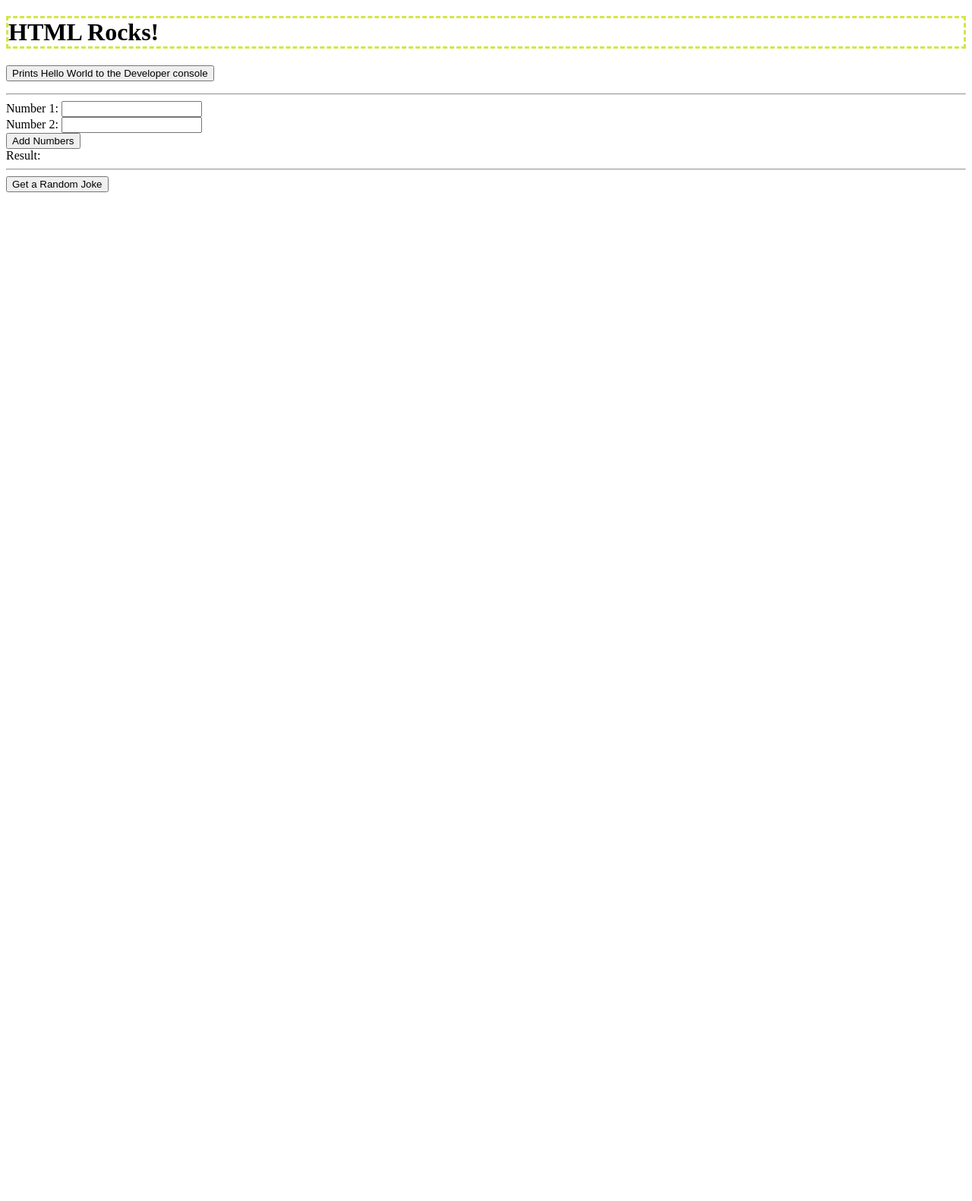
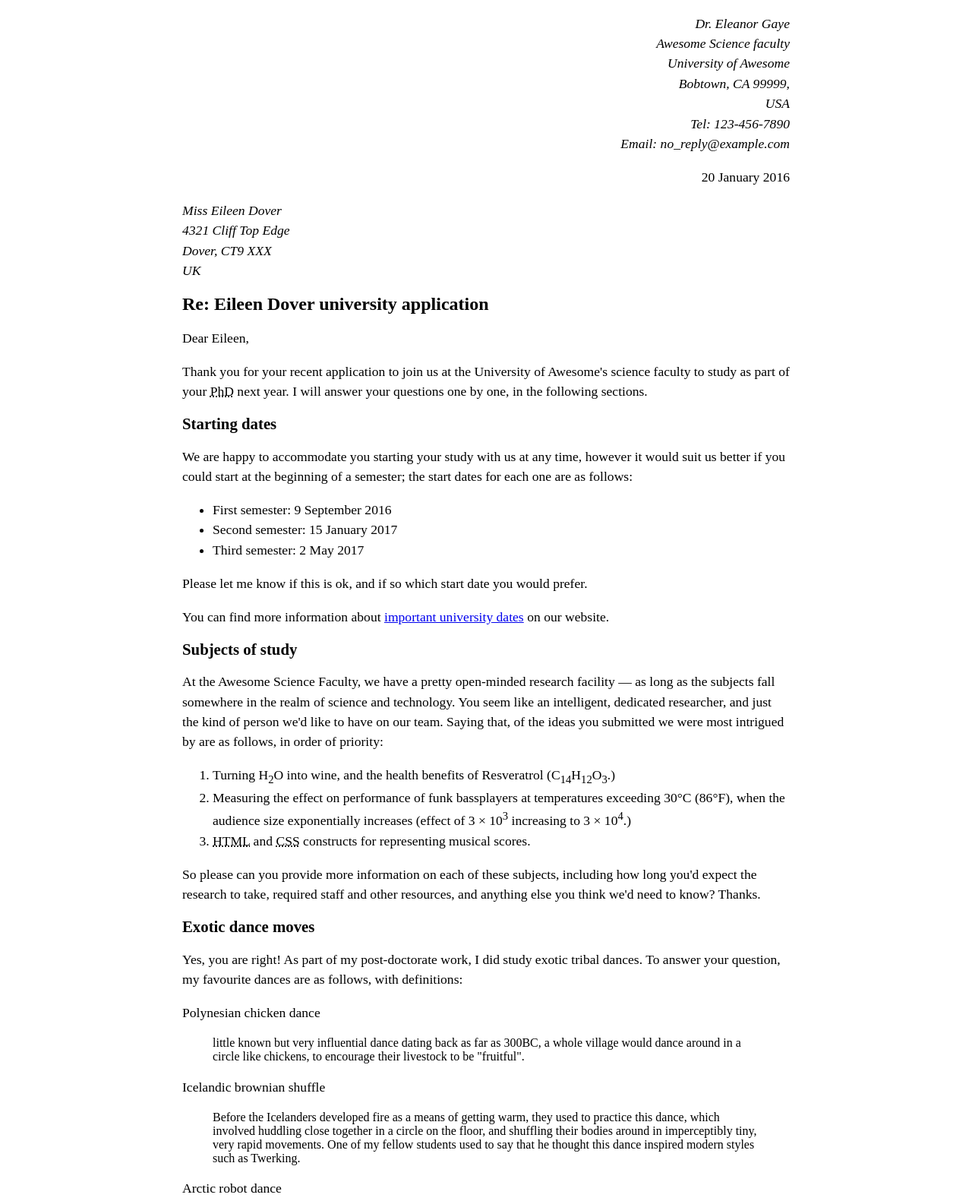
Before and after one commit to SydneyHurst/lab2, a website: page index.html in a window 1280 px wide. Shown: the top 1581 px of the page at 76% size. Before the commit the page ends 800 px from the top, so only its background shows below. Drawn offline with Linux system fonts and the light colour scheme.

Commit message:
finished

```diff
--- a/css/style.css
+++ b/css/style.css
@@ -1,4 +1,24 @@
-h1{
-  border-color: #d3e644;
-  border-style: dashed;
+body {
+  max-width: 800px;
+  margin: 0 auto;
 }
+
+.sender-column {
+  text-align: right;
+}
+
+h1 {
+  font-size: 1.5em;
+}
+
+h2 {
+  font-size: 1.3em;
+}
+
+p,ul,ol,dl,address {
+  font-size: 1.1em;
+}
+
+p, li, dd, dt, address {
+  line-height: 1.5;
+}
--- a/index.html
+++ b/index.html
@@ -3,7 +3,7 @@
 
 <head>
   <meta charset="utf-8">
-  <title>Hello World!</title>
+  <title>Letter</title>
   <meta name="description" content="">
   <meta name="viewport" content="width=device-width, initial-scale=1">
   <link rel="stylesheet" href="css/style.css">
@@ -11,69 +11,118 @@
 </head>
 
 <body>
-  <h1>HTML Rocks!</h1>
+  <div class="sender-column">
+    <p>
+      <address>
+        Dr. Eleanor Gaye
+        <br>Awesome Science faculty
+        <br>University of Awesome
+        <br>Bobtown, CA 99999,
+        <br>USA
+        <br>Tel: 123-456-7890
+        <br>Email: no_reply@example.com
+      </address>
+    </p>
+
+    <p>
+      20 January 2016
+    </p>
+  </div>
+
   <p>
-    <button  onclick="helloWorld()">Prints Hello World to the Developer console</button>
+    <address>
+      Miss Eileen Dover
+      <br>4321 Cliff Top Edge
+      <br>Dover, CT9 XXX
+      <br>UK
+    </address>
   </p>
-  <hr>
-  <form id="addForm">
-    <label for="num1">Number 1:</label>
-    <input type="number" id="num1" name="num1" required>
-    <br>
-    <label for="num2">Number 2:</label>
-    <input type="number" id="num2" name="num2" required>
-    <br>
-    <button type="submit">Add Numbers</button>
-  </form>
 
-  <label id="result">Result:</label>
+  <h1>Re: Eileen Dover university application</h1>
 
-  <hr>
+  <p>
+    Dear Eileen,
+  </p>
 
-  <button id="jokeButton">Get a Random Joke</button>
-  <p id="joke"></p>
+  <p>
+    Thank you for your recent application to join us at the University of Awesome's science faculty
+     to study as part of your <abbr title="Doctor of Philosophy">PhD</abbr> next year. I will answer your questions one by one, in the following sections.
+  </p>
 
-  <script type="module" script="js/main.js">
-    import {helloWorld, add, fetchRandomJoke} from './js/main.js';
+  <h2>Starting dates</h2>
 
-    // This shows how to assign a function to the window object
-    // so that it can be called from the browser console
-    window.helloWorld = helloWorld;
+  <p>
+    We are happy to accommodate you starting your study with us at any time, however it would suit us better if you could start at the beginning of a semester; the start dates for each one are as follows:
+  </p>
 
-    // This shows how to add an event listener to a button in the HTML
-    // and call a function when the button is clicked
-    const form = document.getElementById('addForm');
-    form.addEventListener('submit', function(e) {
-      e.preventDefault();
-      const num1 = parseFloat(document.getElementById('num1').value);
-      const num2 = parseFloat(document.getElementById('num2').value);
-      try{
-        const result = add(num1, num2);
-        document.getElementById('result').textContent = `Result: ${result}`;
-      }catch(e){
-        console.error(e);
-        document.getElementById('result').textContent = `Error: ${e.message}`;
-      }
+  <ul>
+    <li>First semester: 9 September 2016</li>
+    <li>Second semester: 15 January 2017</li>
+    <li>Third semester: 2 May 2017</li>
+  </ul>
 
-    });
+  <p>
+  Please let me know if this is ok, and if so which start date you would prefer.
+  </p>
 
-    // this shows how to add an event listener to a button in the HTML
-    // that calls a function that fetches a random joke from an API
-    // and displays it on the page
-    const jokebtn = document.getElementById('jokeButton');
-    const jokeresult = document.getElementById('joke');
-    jokebtn.addEventListener('click', async () => {
-      try {
-        jokeresult.textContent = 'Loading...';
-        const joke = await fetchRandomJoke();
-        document.getElementById('joke').textContent = joke;
-      } catch (e) {
-        console.error(e);
-        document.getElementById('joke').textContent = `Error: ${e.message}`;
-      }
-    });
-  </script>
+  <p>
+  You can find more information about <a href="http://example.com" title=" University dates"> important university dates</a> on our website.
+  </p>
 
+  <h2>Subjects of study</h2>
+
+  <p>
+    At the Awesome Science Faculty, we have a pretty open-minded research facility — as long as the subjects fall somewhere in the realm of science and technology. You seem like an intelligent, dedicated researcher, and just the kind of person we'd like to have on our team. Saying that, of the ideas you submitted we were most intrigued by are as follows, in order of priority:
+  </p>
+
+  <ol>
+  <li>Turning H<sub>2</sub>O into wine, and the health benefits of Resveratrol (C<sub>14</sub>H<sub>12</sub>O<sub>3</sub>.)</li>
+  <li>Measuring the effect on performance of funk bassplayers at temperatures exceeding 30°C (86°F),
+    when the audience size exponentially increases (effect of 3 × 10<sup>3</sup> increasing to 3 × 10<sup>4</sup>.)</li>
+  <li><abbr title="HyperText Markup Language">HTML</abbr> and <abbr title="Cascading Style Sheets">CSS</abbr> constructs for representing musical scores.</li>
+  </ol>
+
+  <p>
+    So please can you provide more information on each of these subjects, including how long you'd expect the research to take, required staff and other resources, and anything else you think we'd need to know? Thanks.
+  </p>
+
+  <h2>Exotic dance moves</h2>
+
+  <p>
+    Yes, you are right! As part of my post-doctorate work, I did study exotic tribal dances. To answer your question, my favourite dances are as follows, with definitions:
+  </p>
+
+  <p>Polynesian chicken dance
+    <blockquote>
+    little known but very influential dance dating back as far as 300BC, a whole village would dance around in a circle like chickens, to encourage their livestock to be "fruitful".
+    </blockquote>
+  </p>
+  <p>
+  Icelandic brownian shuffle
+    <blockquote>
+      Before the Icelanders developed fire as a means of getting warm, they used to practice this dance, which involved huddling close together in a circle on the floor, and shuffling their bodies around in imperceptibly tiny, very rapid movements. One of my fellow students used to say that he thought this dance inspired modern styles such as Twerking.
+    </blockquote>
+  </p>
+  <p>
+    Arctic robot dance
+      <blockquote>
+        An interesting example of historic misinformation, English explorers in the 1960s believed to have discovered a new dance style characterized by "robotic", stilted movements, being practiced by inhabitants of Northern Alaska and Canada. Later on however it was discovered that they were just moving like this because they were really cold.
+      </blockquote>
+  </p>
+
+  <p>
+    For more of my research, see my <a href="http://example.com" title="Exotic dance research">exotic dance research page</a>.
+  </p>
+
+  <p>
+    Yours sincerely,
+  </p>
+  <p>
+    Dr Eleanor Gaye
+  </p>
+  <p>
+    University of Awesome motto: "Be awesome to each other." -- <cite>The memoirs of Bill S Preston, <abbr title="Esquire">Esq</abbr></cite>
+  </p>
 </body>
 
 </html>
--- a/package.json
+++ b/package.json
@@ -12,5 +12,8 @@
   "devDependencies": {
     "qunit": "^2.23.1",
     "sinon": "^19.0.2"
+  },
+  "dependencies": {
+    "web-dev": "file:"
   }
 }
```
Also changed, not shown: README.md, 1 other file.
